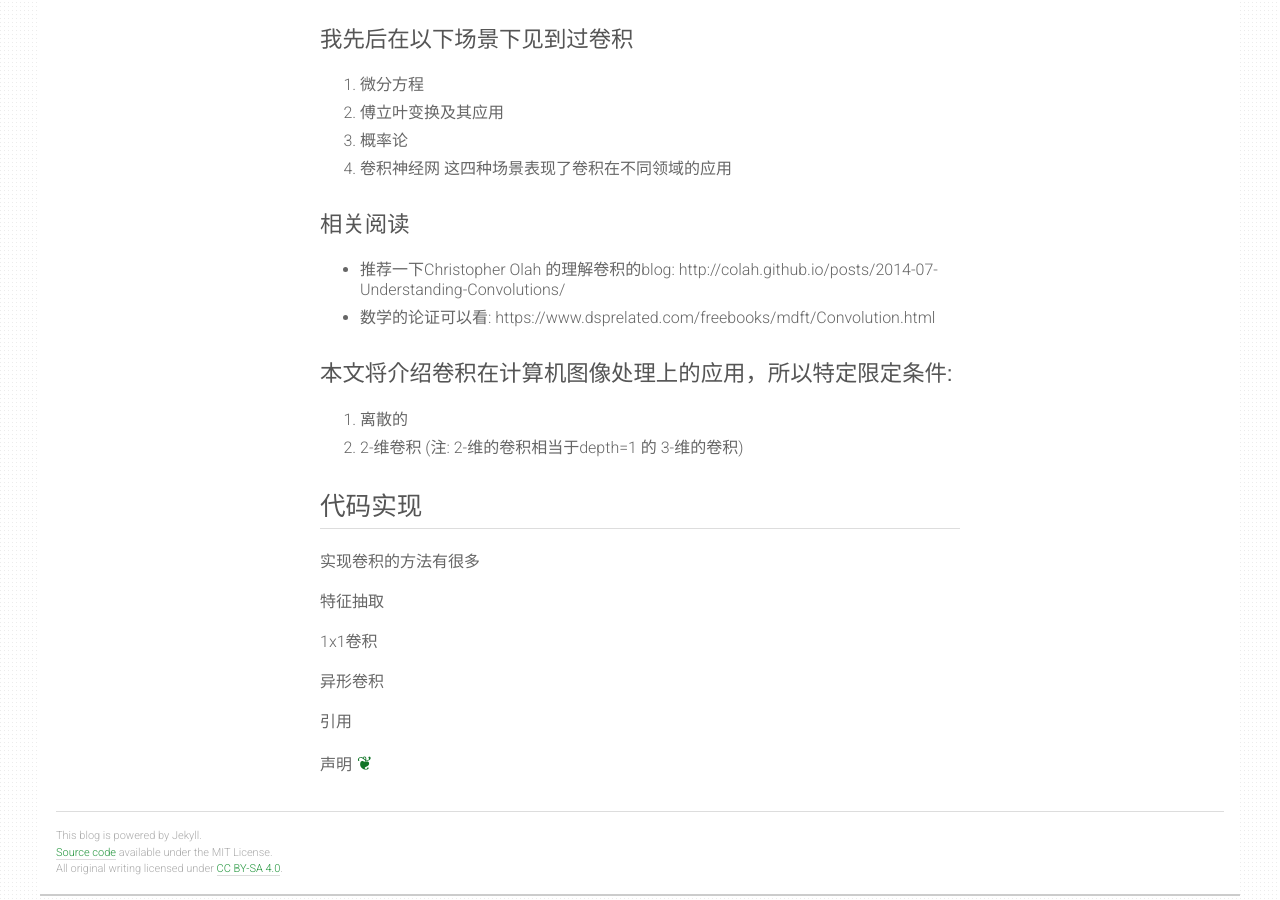
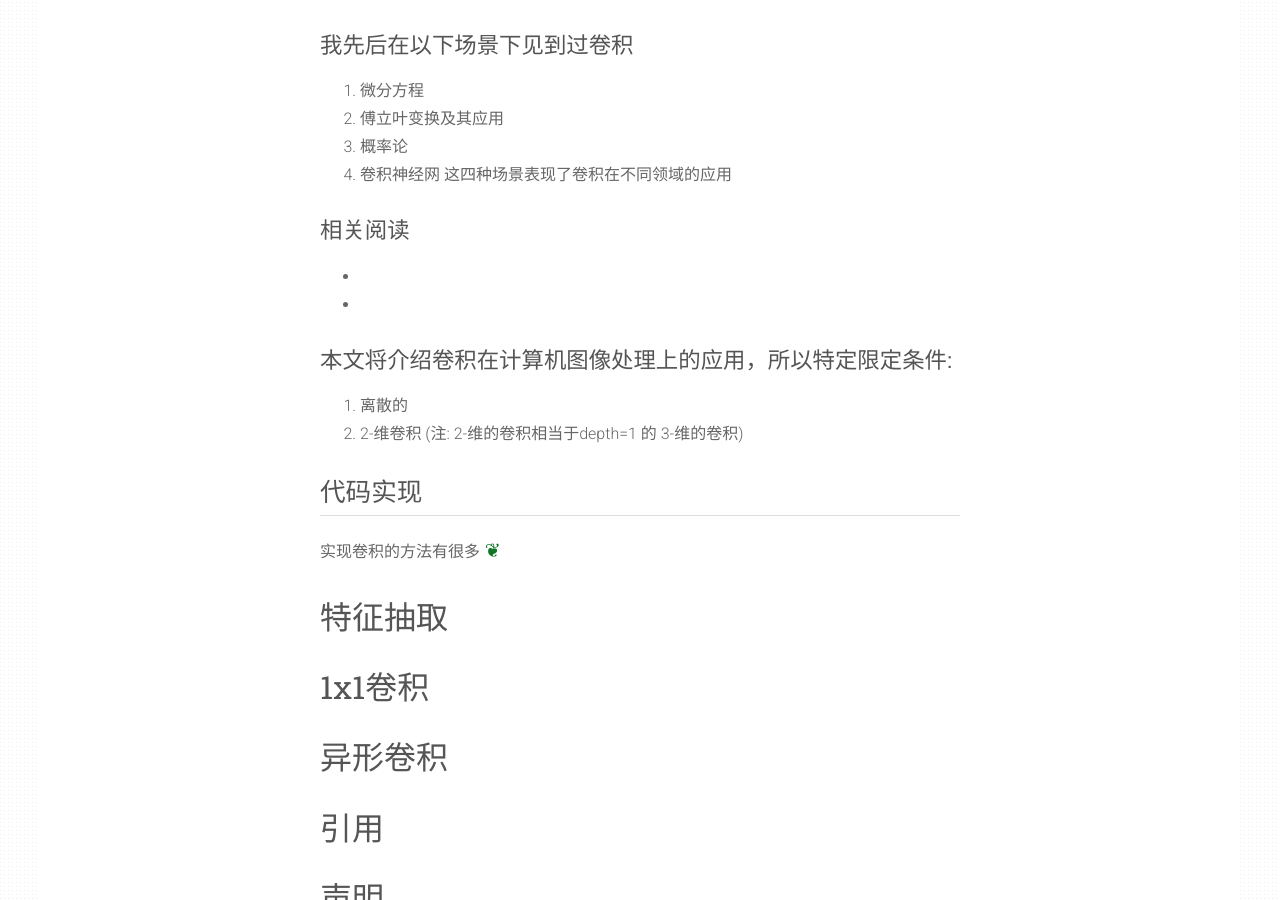
Before and after one commit to vincentweikey/vincentweikey.github.io, a Jekyll site: the page built from _posts/2018-10-05-understanding-convolution.md, in a window 1280 px wide and 900 px high, scrolled down 518 px. Built offline with Jekyll 4.4.1, drawn with Linux system fonts in a browser that asks for light colours.

Commit message:
add unfinished conv post

```diff
--- a/_posts/2018-10-05-understanding-convolution.md
+++ b/_posts/2018-10-05-understanding-convolution.md
@@ -5,7 +5,7 @@
 tags: [Theory,CV]
 ---
 
-简介
+# 简介
 
 ## 写在前面的基础知识
 
@@ -18,10 +18,8 @@
 
 ### 相关阅读
 
-* 推荐一下Christopher Olah 的理解卷积的blog:
-	http://colah.github.io/posts/2014-07-Understanding-Convolutions/
-* 数学的论证可以看:
-	https://www.dsprelated.com/freebooks/mdft/Convolution.html
+* [推荐一下Christopher Olah 的理解卷积的blog]:http://colah.github.io/posts/2014-07-Understanding-Convolutions/
+* [数学的论证参考]:https://www.dsprelated.com/freebooks/mdft/Convolution.html
 
 ### 本文将介绍卷积在计算机图像处理上的应用，所以特定限定条件:
 1. 离散的
@@ -32,20 +30,20 @@
 
 ---
 
-特征抽取
+# 特征抽取
 
 ---
-1x1卷积
+# 1x1卷积
 
 ---
-异形卷积
+# 异形卷积
 
 ---
 
-引用
+# 引用
 
 ---
-声明
+# 声明
 
 
 ---
```
